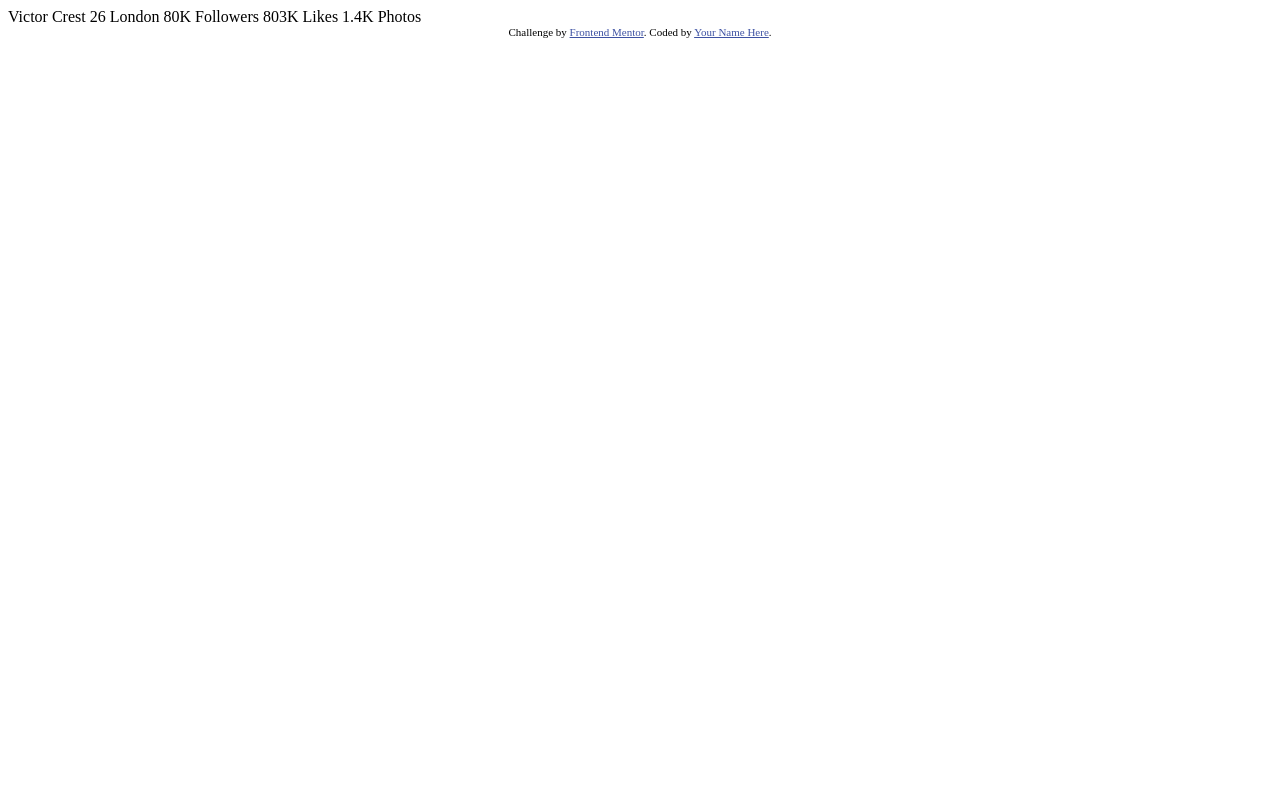
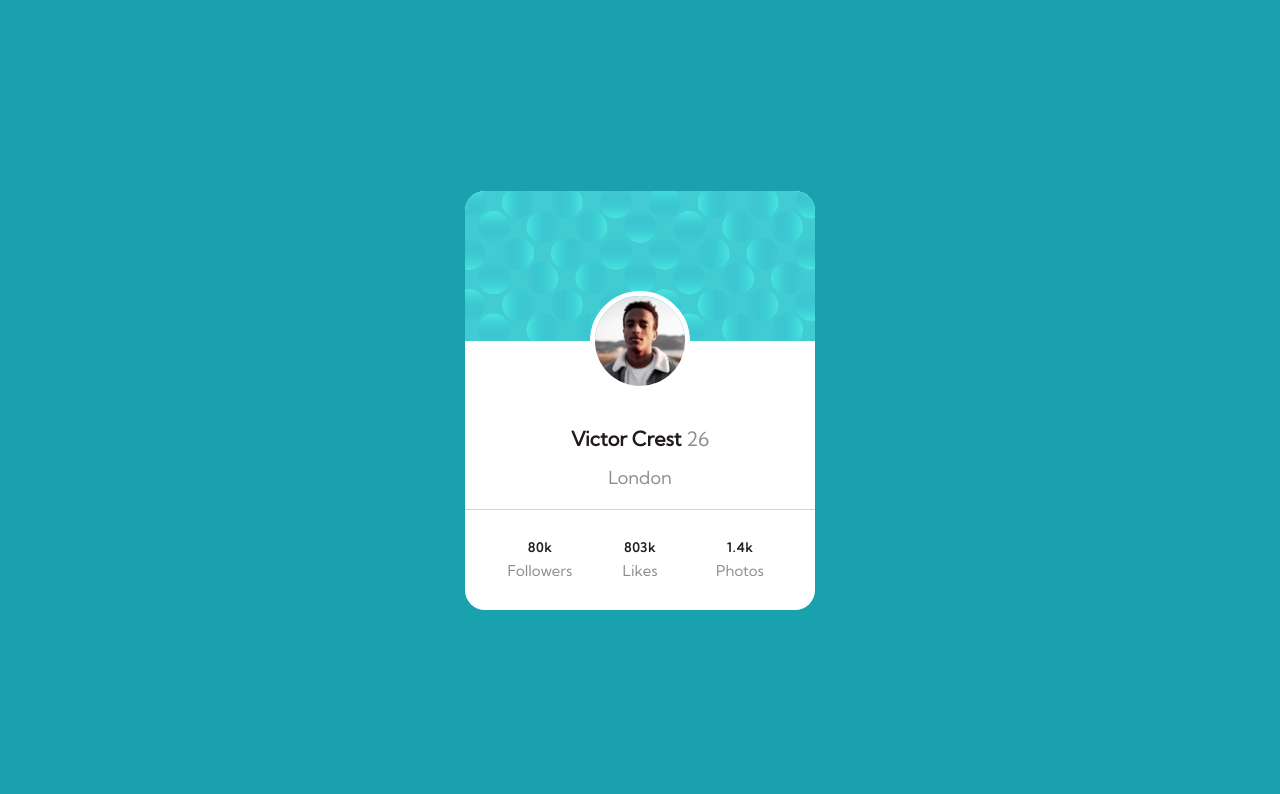
Before and after one commit to Seangee86/Frontend-Projects, a plain HTML site: page index.html in a window 1280 px wide. Shown: the top 794 px of the page. Drawn offline with Linux system fonts and the light colour scheme.

Commit message:
added some style

```diff
--- a/index.html
+++ b/index.html
@@ -1,35 +1,53 @@
 <!DOCTYPE html>
 <html lang="en">
+
 <head>
   <meta charset="UTF-8">
-  <meta name="viewport" content="width=device-width, initial-scale=1.0"> <!-- displays site properly based on user's device -->
+  <meta name="viewport" content="width=device-width, initial-scale=1.0">
+  <!-- displays site properly based on user's device -->
 
   <link rel="icon" type="image/png" sizes="32x32" href="./images/favicon-32x32.png">
+  <link rel="preconnect" href="https://fonts.gstatic.com">
+  <link href="https://fonts.googleapis.com/css2?family=Kumbh+Sans&display=swap" rel="stylesheet">
+  <title>Frontend Mentor | Profile card component</title>
+  <link rel="stylesheet" href="styes.css">
+ </head>
 
-  <title>Frontend Mentor | Profile card component</title>
-
-  <!-- Feel free to remove these styles or customise in your own stylesheet 👍 -->
-  <style>
-    .attribution { font-size: 11px; text-align: center; }
-    .attribution a { color: hsl(228, 45%, 44%); }
-  </style>
-</head>
 <body>
-  Victor Crest
-  26
-  London
-
-  80K
-  Followers
-
-  803K
-  Likes
-
-  1.4K
-  Photos
+  <section class="main">
+    <div class="card">
+      <div class="card-header">
+      </div>
+      <div class="card-body">
+        <div class="image-holder">
+          <img src="images/image-victor.jpg" alt="">
+        </div>
+      </div>
+      <h2 class="name-age">
+        Victor Crest
+        <span class="age">26</span>
+      </h2>
+      <h3 class="city">London</h3>
+      <div class="card-footer">
+        <div class="item">
+          <h4 class="value">80k</h4>
+          <h5 class="meta">Followers</h5>
+        </div>
+        <div class="item">
+          <h4 class="value">803k</h4>
+          <h5 class="meta">Likes</h5>
+        </div>
+        <div class="item">
+          <h4 class="value">1.4k</h4>
+          <h5 class="meta">Photos</h5>
+        </div>
+      </div>
+    </div>
+  </section>
   <div class="attribution">
     Challenge by <a href="https://www.frontendmentor.io?ref=challenge" target="_blank">Frontend Mentor</a>.
-    Coded by <a href="#">Your Name Here</a>.
+    Coded by <a href="projectseangee.com">Sean Gee</a>.
   </div>
 </body>
+
 </html>
--- /dev/null
+++ b/styes.css
@@ -0,0 +1,104 @@
+:root {
+    font-size: 18px;
+}
+
+* {
+    margin: 0;
+    padding: 0;
+    box-sizing: border-box;
+}
+
+body {
+    font-family: 'Kumbh Sans', sans-serif;
+    color: hsl(0, 11%, 12%);
+}
+
+section {
+    background: hsl(185, 75%, 39%);
+    height: 100vh;
+    display: flex;
+    justify-content: center;
+    align-items: center;
+    position: relative;
+}
+
+.card {
+    width: 350px;
+    border-radius: 20px;
+    background: white;
+    overflow: hidden;
+    text-align: center;
+}
+
+.card-header {
+    background-image: url(images/bg-pattern-card.svg);
+    background-size: cover;
+    height: 150px;
+}
+
+.card-body {
+    padding: 0 20px 30px;
+}
+
+.image-holder {
+    width: 100px;
+    height: 100px;
+    border-radius: 50%;
+    border: 5px solid white ;
+    overflow: hidden;
+    margin: -50px auto 5px auto;
+}
+
+.image-holder img {
+    width: 100%;
+    height: auto;
+    display: block;
+}
+
+.name-age {
+    font-size: 1.1rem;
+    margin-bottom: 15px;
+
+}
+
+.age,
+.city,
+.meta {
+    font-weight: 400;
+    color:hsl(0, 11%, 12%);
+    opacity: .5;
+}
+
+.age {
+    font-weight: 400;
+}
+
+.city {
+    font-size: 1rem;
+    margin-bottom: 20px;
+}
+
+.card-footer {
+    border-top: 1px solid lightgray;
+    display: flex;
+    padding: 0 25px;
+}
+
+.card-footer .item {
+    flex: 1;
+    height: 100px;
+    display: flex;
+    flex-direction: column;
+    justify-content: center;
+    align-items: center;
+}
+
+.card-footer .item .value {
+    font-size: 1.1rem;
+    margin-bottom: 6px;
+}
+
+.card-footer .item .value {
+    font-size: .7rem;
+    letter-spacing: 1px;
+}
```
